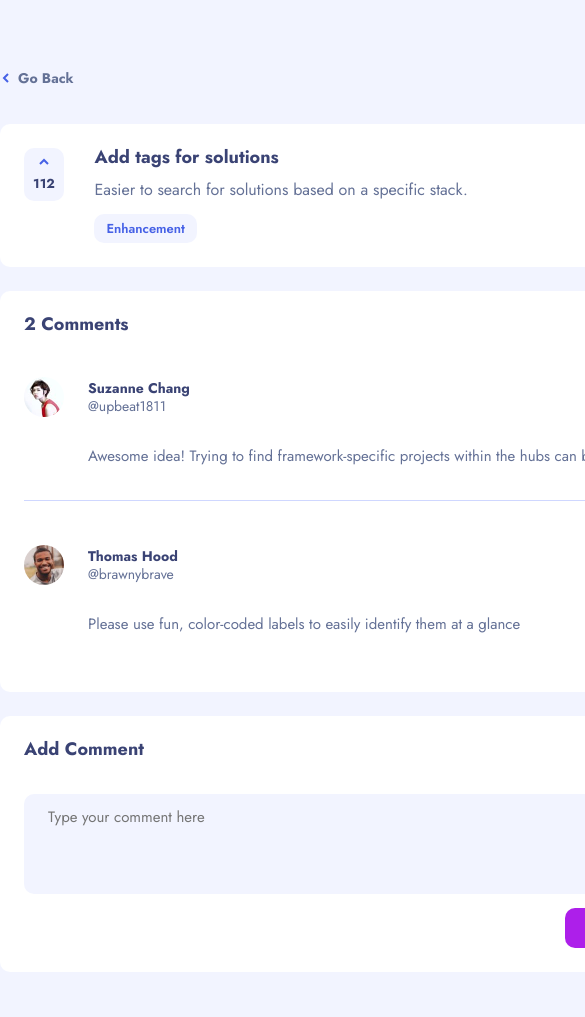
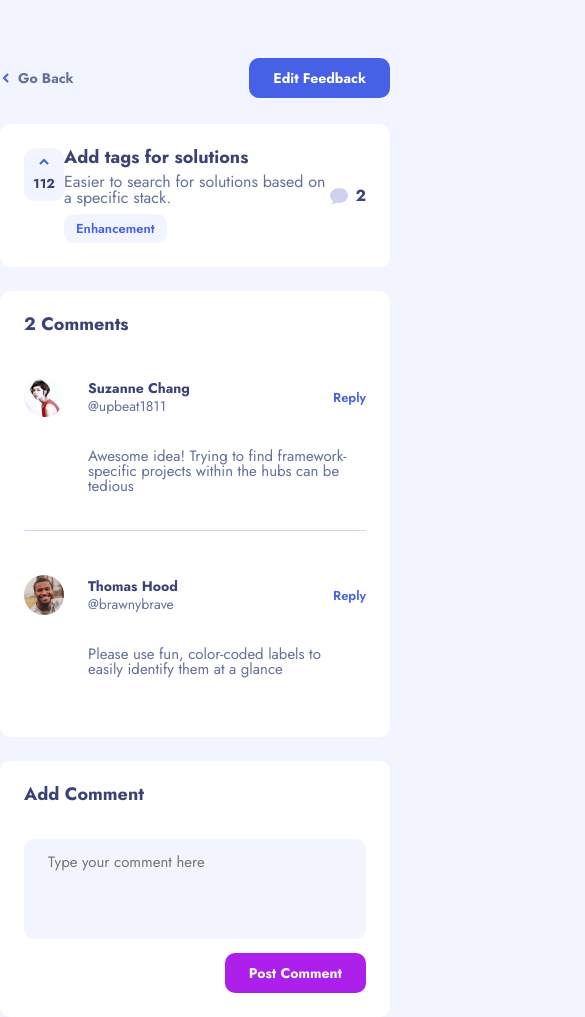
Before and after one commit to bazaglaza/portfolio-feedback-collection, a plain HTML site: page feedback-detail.html in a window 390 px wide. Shown: the top 1017 px of the page, 585 px wide, since content can reach past the window. Before the commit the page ends 972 px from the top, so only its background shows below. Drawn offline with Linux system fonts and the light colour scheme.

Commit message:
Fix tablet support for feedback details page

```diff
--- a/scss/feedback-details-style.scss
+++ b/scss/feedback-details-style.scss
@@ -18,7 +18,7 @@
 }
 
 .details_container{
-    width: 730px;
+    width: 100%;
     div:last-child {
         margin-bottom: 0;
     }
@@ -29,7 +29,7 @@
 }
 
 .suggestion{
-    width: 730px;
+    width: 100%;
     &:hover {
         cursor: auto;
         .suggestion__suggestion-title {
@@ -220,6 +220,7 @@
 
 @media screen and (max-width: 1110px){
     .container {
+        max-width: 690px;
         padding-top: 56px;
     }
 }
```
Also changed, not shown: css/feedback-details-style.css.
